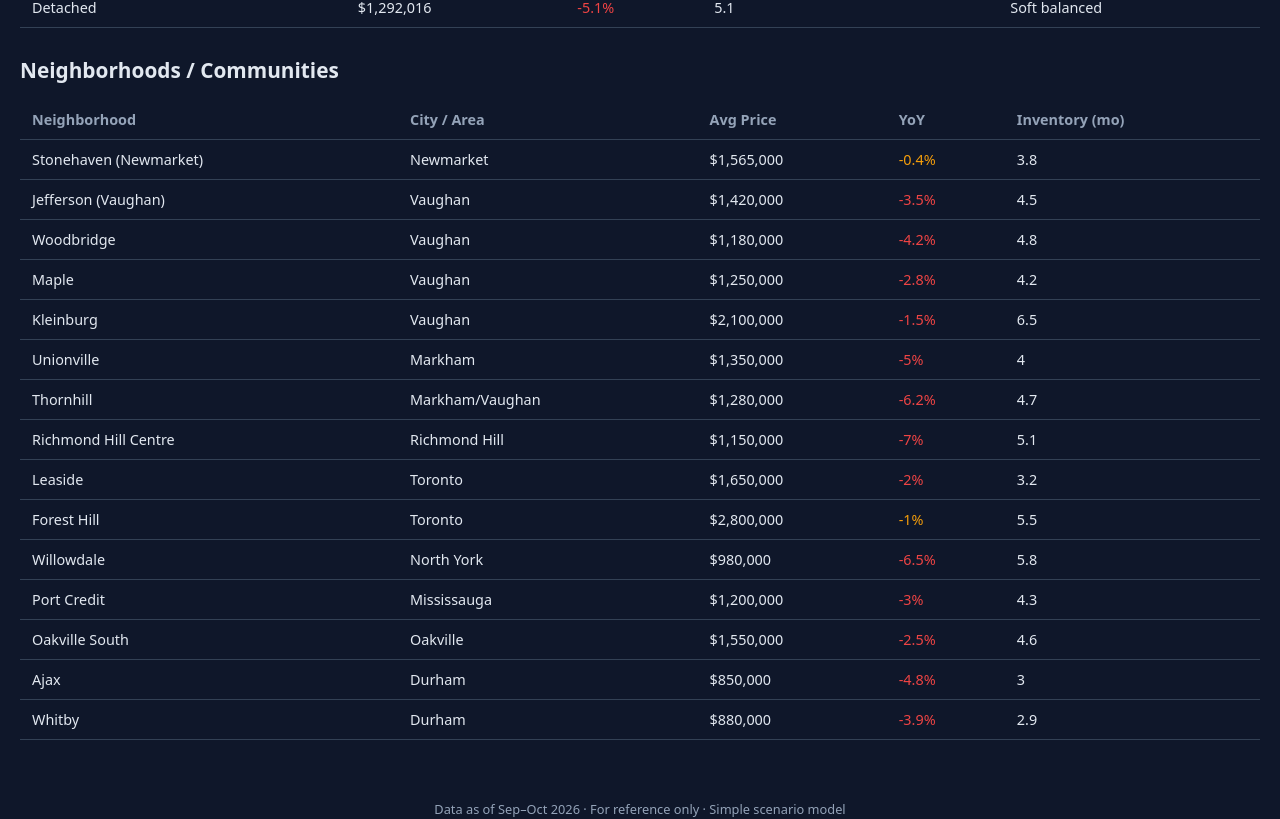
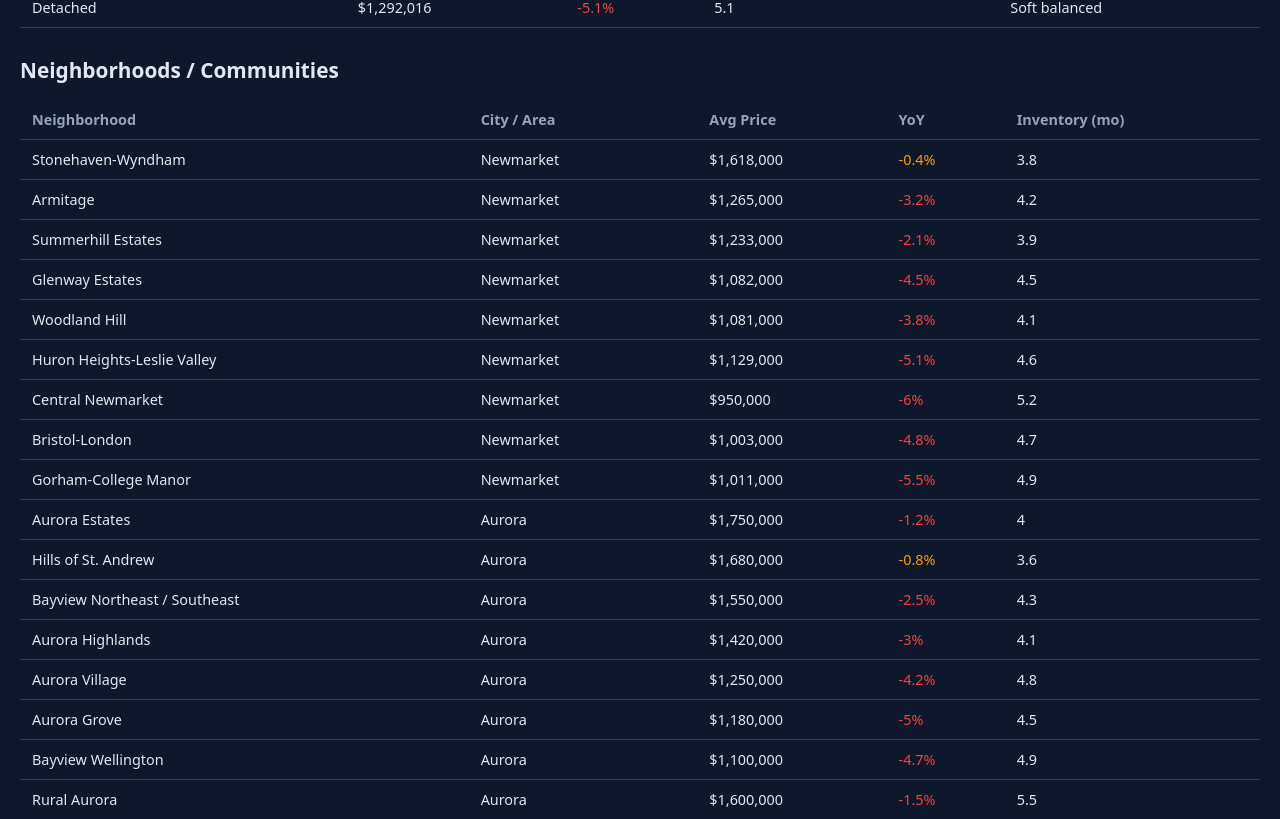
Before and after one commit to jiahualihuanahuan/gta-housing-pulse, a React (Vite) app: page / in a window 1280 px wide. Shown: the part 833-1652 px from the top of the page. Built offline with nearby package versions, Linux system fonts and the light colour scheme.

Commit message:
Add detailed Aurora, Newmarket, and Richmond Hill communities

```diff
--- a/src/data.ts
+++ b/src/data.ts
@@ -22,39 +22,56 @@ export const BY_TYPE = [
 ]
 
 export const COMMUNITIES = [
-  { name: 'Stonehaven (Newmarket)', price: 1565000, yoy: -0.4, inventory: 3.8, city: 'Newmarket' },
-  { name: 'Jefferson (Vaughan)', price: 1420000, yoy: -3.5, inventory: 4.5, city: 'Vaughan' },
-  { name: 'Woodbridge', price: 1180000, yoy: -4.2, inventory: 4.8, city: 'Vaughan' },
-  { name: 'Maple', price: 1250000, yoy: -2.8, inventory: 4.2, city: 'Vaughan' },
-  { name: 'Kleinburg', price: 2100000, yoy: -1.5, inventory: 6.5, city: 'Vaughan' },
-  { name: 'Unionville', price: 1350000, yoy: -5.0, inventory: 4.0, city: 'Markham' },
-  { name: 'Thornhill', price: 1280000, yoy: -6.2, inventory: 4.7, city: 'Markham/Vaughan' },
-  { name: 'Richmond Hill Centre', price: 1150000, yoy: -7.0, inventory: 5.1, city: 'Richmond Hill' },
-  { name: 'Leaside', price: 1650000, yoy: -2.0, inventory: 3.2, city: 'Toronto' },
-  { name: 'Forest Hill', price: 2800000, yoy: -1.0, inventory: 5.5, city: 'Toronto' },
-  { name: 'Willowdale', price: 980000, yoy: -6.5, inventory: 5.8, city: 'North York' },
-  { name: 'Port Credit', price: 1200000, yoy: -3.0, inventory: 4.3, city: 'Mississauga' },
-  { name: 'Oakville South', price: 1550000, yoy: -2.5, inventory: 4.6, city: 'Oakville' },
-  { name: 'Ajax', price: 850000, yoy: -4.8, inventory: 3.0, city: 'Durham' },
-  { name: 'Whitby', price: 880000, yoy: -3.9, inventory: 2.9, city: 'Durham' },
+  // Newmarket
+  { name: 'Stonehaven-Wyndham', price: 1618000, yoy: -0.4, inventory: 3.8, city: 'Newmarket' },
+  { name: 'Armitage', price: 1265000, yoy: -3.2, inventory: 4.2, city: 'Newmarket' },
+  { name: 'Summerhill Estates', price: 1233000, yoy: -2.1, inventory: 3.9, city: 'Newmarket' },
+  { name: 'Glenway Estates', price: 1082000, yoy: -4.5, inventory: 4.5, city: 'Newmarket' },
+  { name: 'Woodland Hill', price: 1081000, yoy: -3.8, inventory: 4.1, city: 'Newmarket' },
+  { name: 'Huron Heights-Leslie Valley', price: 1129000, yoy: -5.1, inventory: 4.6, city: 'Newmarket' },
+  { name: 'Central Newmarket', price: 950000, yoy: -6.0, inventory: 5.2, city: 'Newmarket' },
+  { name: 'Bristol-London', price: 1003000, yoy: -4.8, inventory: 4.7, city: 'Newmarket' },
+  { name: 'Gorham-College Manor', price: 1011000, yoy: -5.5, inventory: 4.9, city: 'Newmarket' },
+
+  // Aurora
+  { name: 'Aurora Estates', price: 1750000, yoy: -1.2, inventory: 4.0, city: 'Aurora' },
+  { name: 'Hills of St. Andrew', price: 1680000, yoy: -0.8, inventory: 3.6, city: 'Aurora' },
+  { name: 'Bayview Northeast / Southeast', price: 1550000, yoy: -2.5, inventory: 4.3, city: 'Aurora' },
+  { name: 'Aurora Highlands', price: 1420000, yoy: -3.0, inventory: 4.1, city: 'Aurora' },
+  { name: 'Aurora Village', price: 1250000, yoy: -4.2, inventory: 4.8, city: 'Aurora' },
+  { name: 'Aurora Grove', price: 1180000, yoy: -5.0, inventory: 4.5, city: 'Aurora' },
+  { name: 'Bayview Wellington', price: 1100000, yoy: -4.7, inventory: 4.9, city: 'Aurora' },
+  { name: 'Rural Aurora', price: 1600000, yoy: -1.5, inventory: 5.5, city: 'Aurora' },
+
+  // Richmond Hill
+  { name: 'Jefferson', price: 1380000, yoy: -3.5, inventory: 4.4, city: 'Richmond Hill' },
+  { name: 'Bayview Hill', price: 1850000, yoy: -1.0, inventory: 3.8, city: 'Richmond Hill' },
+  { name: 'Oak Ridges / Lake Wilcox', price: 1600000, yoy: -2.0, inventory: 4.2, city: 'Richmond Hill' },
+  { name: 'South Richvale', price: 1550000, yoy: -2.8, inventory: 4.0, city: 'Richmond Hill' },
+  { name: 'Mill Pond', price: 1450000, yoy: -3.2, inventory: 3.9, city: 'Richmond Hill' },
+  { name: 'Rouge Woods', price: 1320000, yoy: -4.0, inventory: 4.5, city: 'Richmond Hill' },
+  { name: 'Doncrest', price: 1150000, yoy: -5.5, inventory: 5.0, city: 'Richmond Hill' },
+  { name: 'Langstaff', price: 980000, yoy: -6.8, inventory: 5.8, city: 'Richmond Hill' },
+  { name: 'Observatory', price: 1050000, yoy: -5.2, inventory: 5.3, city: 'Richmond Hill' },
 ]
 
 export const BASE_PRICES: Record<string, Record<string, number>> = {
   gta: { condo: 605257, townhouse: 820637, semi: 1015202, detached: 1292016, goodschool: 1150000 },
-  stonehaven: { condo: 720000, townhouse: 1100000, semi: 1300000, detached: 1565000, goodschool: 1650000 },
-  jefferson: { condo: 580000, townhouse: 1050000, semi: 1250000, detached: 1420000, goodschool: 1500000 },
-  woodbridge: { condo: 550000, townhouse: 950000, semi: 1100000, detached: 1250000, goodschool: 1350000 },
-  maple: { condo: 560000, townhouse: 980000, semi: 1150000, detached: 1280000, goodschool: 1380000 },
-  kleinburg: { condo: 700000, townhouse: 1400000, semi: 1600000, detached: 2200000, goodschool: 2400000 },
-  unionville: { condo: 620000, townhouse: 1050000, semi: 1250000, detached: 1400000, goodschool: 1550000 },
-  thornhill: { condo: 600000, townhouse: 1000000, semi: 1200000, detached: 1350000, goodschool: 1480000 },
-  leaside: { condo: 750000, townhouse: 1300000, semi: 1500000, detached: 1750000, goodschool: 1900000 },
-  foresthill: { condo: 900000, townhouse: 1800000, semi: 2200000, detached: 3000000, goodschool: 3200000 },
-  willowdale: { condo: 580000, townhouse: 850000, semi: 1000000, detached: 1200000, goodschool: 1300000 },
-  portcredit: { condo: 650000, townhouse: 1050000, semi: 1200000, detached: 1400000, goodschool: 1500000 },
-  oakvillesouth: { condo: 680000, townhouse: 1200000, semi: 1400000, detached: 1650000, goodschool: 1800000 },
-  ajax: { condo: 450000, townhouse: 700000, semi: 800000, detached: 900000, goodschool: 950000 },
-  whitby: { condo: 460000, townhouse: 720000, semi: 820000, detached: 920000, goodschool: 980000 },
+  stonehaven: { condo: 720000, townhouse: 1100000, semi: 1300000, detached: 1618000, goodschool: 1700000 },
+  armitage: { condo: 600000, townhouse: 950000, semi: 1100000, detached: 1265000, goodschool: 1350000 },
+  summerhill: { condo: 620000, townhouse: 980000, semi: 1120000, detached: 1233000, goodschool: 1320000 },
+  glenway: { condo: 550000, townhouse: 850000, semi: 980000, detached: 1082000, goodschool: 1150000 },
+  woodland: { condo: 540000, townhouse: 840000, semi: 970000, detached: 1081000, goodschool: 1140000 },
+  huron: { condo: 560000, townhouse: 880000, semi: 1000000, detached: 1129000, goodschool: 1200000 },
+  auroraestates: { condo: 700000, townhouse: 1200000, semi: 1400000, detached: 1750000, goodschool: 1850000 },
+  hillsstandrew: { condo: 680000, townhouse: 1150000, semi: 1350000, detached: 1680000, goodschool: 1780000 },
+  bayviewne: { condo: 650000, townhouse: 1100000, semi: 1300000, detached: 1550000, goodschool: 1650000 },
+  jefferson: { condo: 580000, townhouse: 1000000, semi: 1200000, detached: 1380000, goodschool: 1480000 },
+  bayviewhill: { condo: 750000, townhouse: 1300000, semi: 1500000, detached: 1850000, goodschool: 1950000 },
+  oakridges: { condo: 680000, townhouse: 1150000, semi: 1350000, detached: 1600000, goodschool: 1700000 },
+  southrichvale: { condo: 670000, townhouse: 1120000, semi: 1320000, detached: 1550000, goodschool: 1650000 },
+  millpond: { condo: 620000, townhouse: 1050000, semi: 1250000, detached: 1450000, goodschool: 1550000 },
+  rougewoods: { condo: 580000, townhouse: 980000, semi: 1150000, detached: 1320000, goodschool: 1420000 },
 }
 
 export const DEFAULT_CHANGES: Record<string, { y26: number; y27: number }> = {
```
